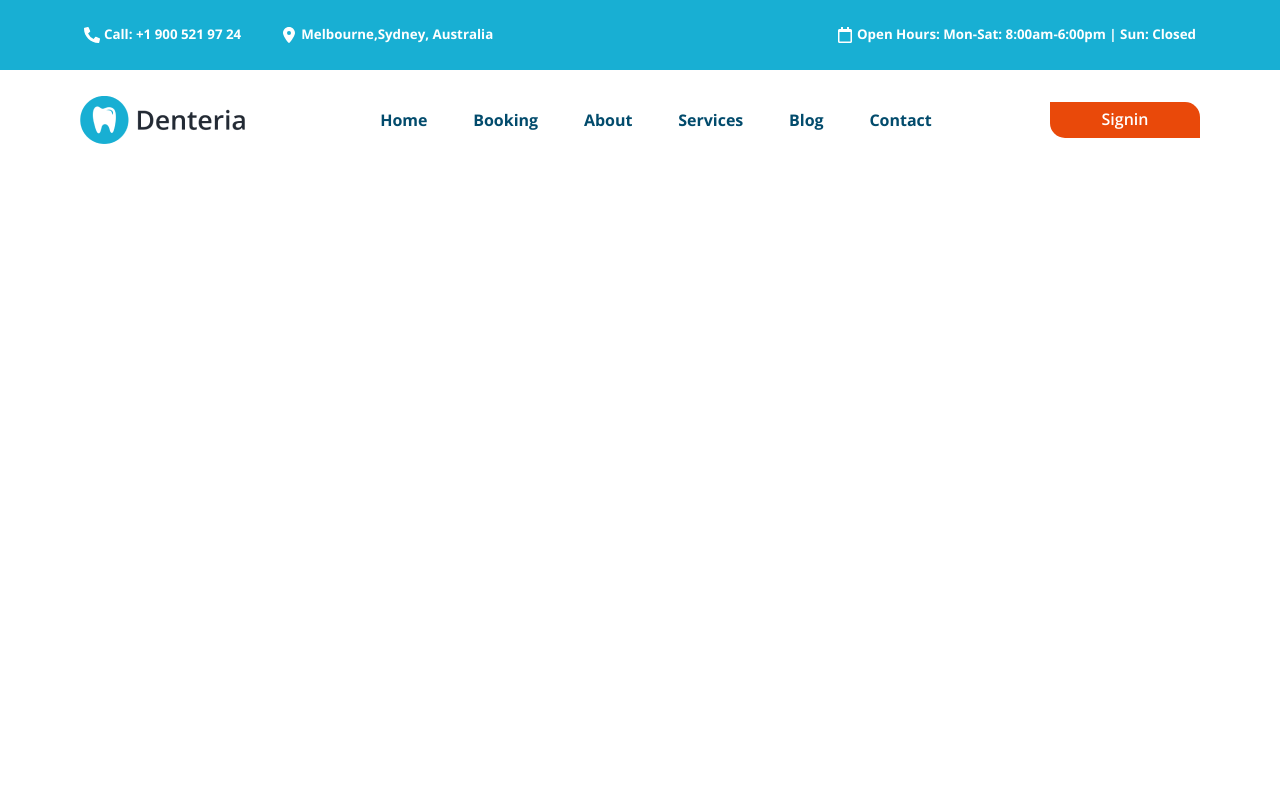
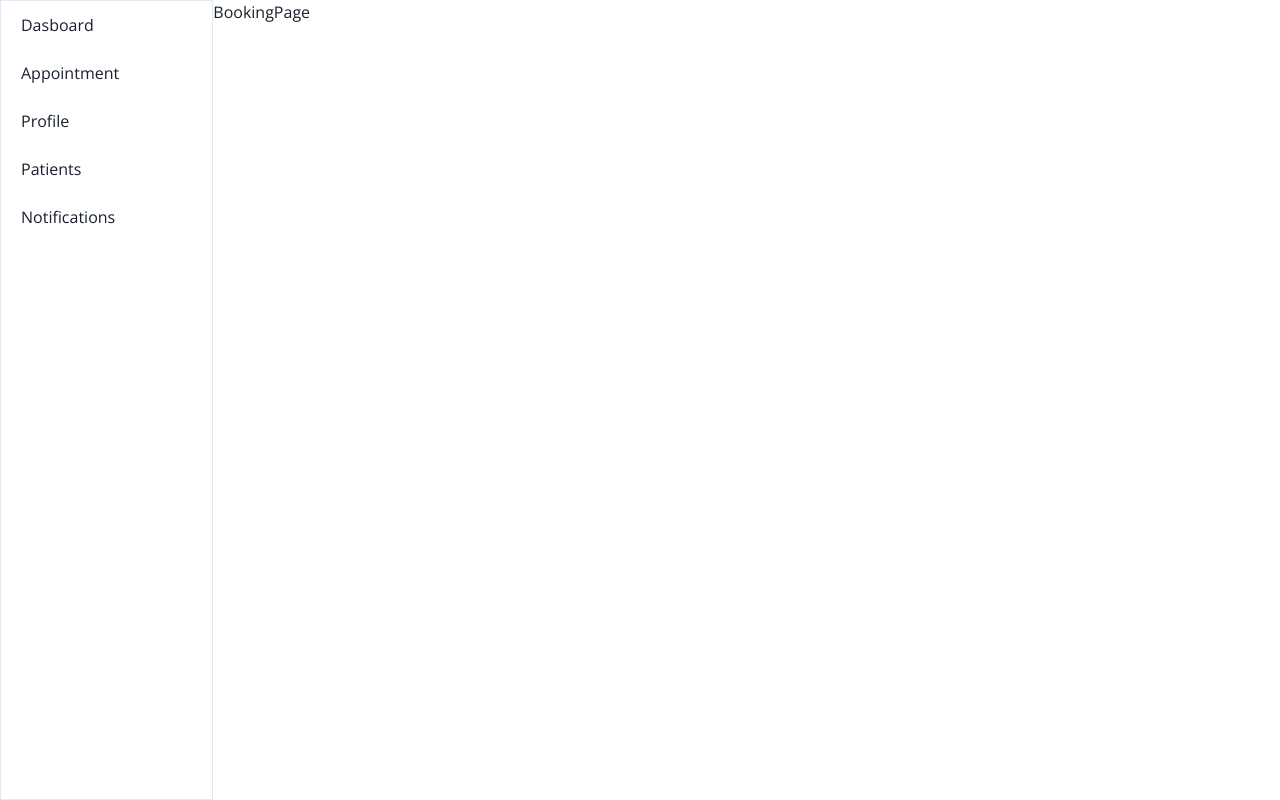
Before and after one commit to RuentDev/dental-appointment-app-client, a Next.js app: page /dashboard/booking in a window 1280 px wide. Built offline with nearby package versions, Linux system fonts and the light colour scheme.

Commit message:
update ui, remove link underline, update bookingform

```diff
--- a/src/app/dashboard/layout.tsx
+++ b/src/app/dashboard/layout.tsx
@@ -1,4 +1,5 @@
-import { Container } from '@chakra-ui/react'
+import { Container, Grid, GridItem } from '@chakra-ui/react'
+import Components from '@/components'
 import React from 'react'
 
 const DashboardLayout = ({children}: {children: React.ReactNode}) => {
@@ -8,8 +9,21 @@ const DashboardLayout = ({children}: {children: React.ReactNode}) => {
       maxH="100vh"
       h="100vh"
       border={0}
+      padding={0}
     >
-      {children}
+      <Grid
+        w="100%"
+        h="100%"
+        templateRows="repeat(12, 1fr)"
+        templateColumns="repeat(12, 1fr)"
+      >
+        <GridItem colSpan={2} rowSpan={12}>
+          <Components.Sidebar />
+        </GridItem>
+        <GridItem  colSpan={10} rowSpan={12}>
+          {children}
+        </GridItem>
+      </Grid>
     </Container>
   )
 }
--- a/src/app/globals.css
+++ b/src/app/globals.css
@@ -4,3 +4,8 @@
   padding: 0;
   margin: 0;
 }
+
+
+a{
+  text-decoration: none !important;
+}
--- a/src/components/AppointmentSection.tsx
+++ b/src/components/AppointmentSection.tsx
@@ -8,15 +8,15 @@ const Appointments = () => {
   return (
     <Center w="100%">
       <Container
-        maxW="92%"
+        maxW="90%"
         bg="#18AFD3"
         border="0"
         borderRadius={0}
         position="relative"
-        top="-50%"
+        top="-70%"
         p={{
           base: 5,
-          // lg: 20,
+          lg: 20,
         }}
       >
         <Flex
--- a/src/components/Forms/BookingForm.tsx
+++ b/src/components/Forms/BookingForm.tsx
@@ -33,8 +33,8 @@ const BookingForm = () => {
   }, [activeStep])
 
   return (
-    <Container pos="absolute" bottom={10} h="70vh" maxWidth="90%" p={0} border={0}>
-        { <Flex width="100%" height="100%" borderRadius={30} overflow="hidden">
+    <Container pos="absolute" bottom={-20} h="70vh" maxWidth="90%" p={0} border={0} borderRadius={30} overflow="hidden" boxShadow='2xl' >
+      <Flex width="100%" height="100%" >
         <Grid
           w="65%"
           h="100%"
@@ -86,7 +86,7 @@ const BookingForm = () => {
           </GridItem>
         </Grid>
         <Stack w="35%" bg="url('/img/booking-img.png') no-repeat center center" bgSize="cover"></Stack>
-        </Flex> }
+      </Flex>
     </Container>
   )
 }
--- a/src/components/LandingSection.tsx
+++ b/src/components/LandingSection.tsx
@@ -1,15 +1,15 @@
 "use client"
-import { Container, Text, Flex, Stack, Input, Select, Button, Image } from '@chakra-ui/react'
-import { useRouter } from 'next/navigation'
+import { Container } from '@chakra-ui/react'
 import React from 'react'
 
 const LandingSection = () => {
-  const router = useRouter()
   return (
     <Container
       maxW="100%"
-    maxH="100vh"
-    height="100vh"
+      height={{
+        base: "50vh",
+        lg: "85vh"
+      }}
       border={0}
       padding={0}
       margin={0}
@@ -21,9 +21,7 @@ const LandingSection = () => {
         md: "bottom center"
       }}
       position="relative"
-  >
-
-  </Container>
+    />
   )
 }
 
--- a/src/components/Navbar.tsx
+++ b/src/components/Navbar.tsx
@@ -6,16 +6,17 @@ import React, { FC } from "react";
 import Link from "next/link";
 import navLinks from '@/data/navLinks.json'
 import Image from "next/image";
-import { useRouter } from "next/navigation";
+import { usePathname, useRouter } from "next/navigation";
 
 interface NavbarProps {};
 
 const Navbar:FC<NavbarProps> = ({}) => {
   const router = useRouter()
   const { isOpen, onOpen, onClose } = useDisclosure()
+  const path = usePathname()
 
   return (
-    <nav style={{position: "fixed", width: "100%", height: "auto", zIndex: 999}}>
+    <nav style={{position: "fixed", width: "100%", height: "auto", zIndex: 999, display: path.includes("dashboard") ? "none" : ""}}>
       <Container
         maxW="100%"
         height={70}
--- /dev/null
+++ b/src/components/Sidebar.tsx
@@ -0,0 +1,29 @@
+import NextLink from 'next/link'
+import { Container, Link, ListItem, UnorderedList } from '@chakra-ui/react'
+import sidebarsLinks from '@/data/dashboard-links.json'
+import React from 'react'
+
+
+const Sidebar = () => {
+
+
+
+  return (
+    <Container maxW="100%" h="100%" p={0}>
+      <UnorderedList listStyleType="none" m={0}>
+        {sidebarsLinks.map((option) => (
+          <ListItem key={option.id} p={3} px={5}>
+            <Link
+              as={NextLink}
+              href={option.link}
+            >
+              {option.label}
+            </Link>
+          </ListItem>
+        ))}
+      </UnorderedList>
+    </Container>
+  )
+}
+
+export default Sidebar
--- a/src/components/index.ts
+++ b/src/components/index.ts
@@ -11,6 +11,7 @@ import ContactUsSection from "./ContactUsSection";
 import Forms from "./Forms";
 import Inputs from './Inputs'
 import Process from "./Process";
+import Sidebar from "./Sidebar";
 
 const components = {
   Cards,
@@ -25,6 +26,7 @@ const components = {
   Overlay,
   ContactUsSection,
   Forms,
+  Sidebar,
   Process
 }
 
--- /dev/null
+++ b/src/data/dashboard-links.json
@@ -0,0 +1,27 @@
+[
+  {
+    "id": 0,
+    "label": "Dasboard",
+    "link": "/dashboard"
+  },
+  {
+    "id": 1,
+    "label": "Appointment",
+    "link": "/dashboard/appointments"
+  },
+  {
+    "id": 2,
+    "label": "Profile",
+    "link": "/dashboard/profile"
+  },
+  {
+    "id": 3,
+    "label": "Patients",
+    "link": "/dashboard"
+  },
+  {
+    "id": 4,
+    "label": "Notifications",
+    "link": "/dashboard"
+  }
+]
```
Also changed, not shown: src/components/AppointmentProcessSection/AppointmentProcessSection.tsx (added, +66 -0 lines), src/components/AppointmentProcessSection/AppointmentProcessSectionCard.tsx (added, +38 -0 lines), src/components/AppointmentProcessSection/AppointmentProcessSectionCardButtonProps.tsx (added, +13 -0 lines). Lines whose indentation alone changed are shown as unchanged.
